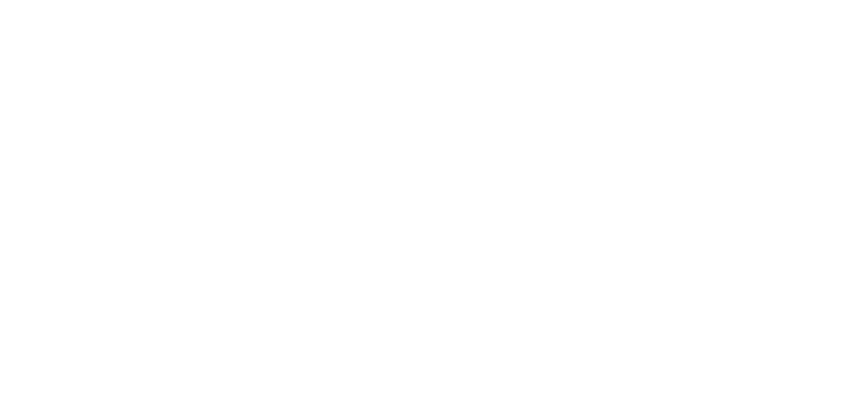
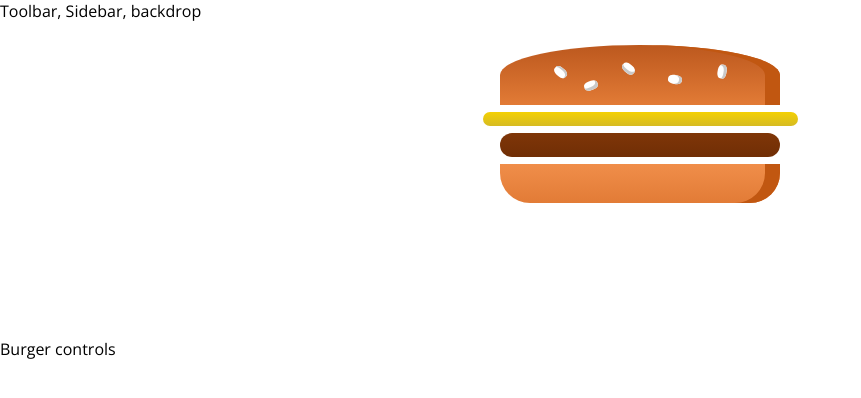
Before and after one commit to FlyingDad/React-Redux-Burger-Builder, a React (Create React App) app: page / in a window 1280 px wide. Shown: the top 398 px of the page, without its empty margins (0-861 px from the left). Built offline with nearby package versions, Linux system fonts and the light colour scheme.

Commit message:
Rendering burger

```diff
--- a/package.json
+++ b/package.json
@@ -4,6 +4,7 @@
   "private": true,
   "dependencies": {
     "node-sass": "^4.9.4",
+    "prop-types": "^15.6.2",
     "react": "^16.5.2",
     "react-dom": "^16.5.2",
     "react-scripts": "2.0.5"
--- a/src/App.js
+++ b/src/App.js
@@ -1,11 +1,15 @@
 import React, { Component } from 'react';
+import Layout from './components/Layout/Layout'
+import BurgerBuilder from './containers/BurgerBuilder/BurgerBuilder'
 import './App.scss';
 
 class App extends Component {
   render() {
     return (
       <div className="App">
-
+				<Layout>
+					<BurgerBuilder />
+				</Layout>
       </div>
     );
   }
--- a/src/App.scss
+++ b/src/App.scss
@@ -1,3 +1,3 @@
 .App {
-  text-align: center;
+
 }
--- /dev/null
+++ b/src/components/Burger/Burger.js
@@ -0,0 +1,24 @@
+import React from 'react';
+import Ingredient from './Ingredient/Ingredient'
+import './burger.scss'
+
+const Burger = () => {
+	return (
+		<div className="Burger">
+			<Ingredient
+				type="bread-top"
+			/>
+			<Ingredient
+				type="cheese"
+			/>
+			<Ingredient
+				type="meat"
+			/>
+			<Ingredient
+				type="bread-bottom"
+			/>
+		</div>
+	);
+};
+
+export default Burger;
--- /dev/null
+++ b/src/components/Burger/Ingredient/Ingredient.js
@@ -0,0 +1,45 @@
+import React, {Component} from 'react';
+import PropTypes from 'prop-types'
+import './ingredient.scss';
+
+class Ingredient extends Component {
+
+	render() {
+		let ingredient = null;
+
+		switch (this.props.type) {
+			case 'bread-bottom':
+				ingredient = <div className="BreadBottom" />;
+				break;
+			case 'bread-top':
+				ingredient = (
+					<div className="BreadTop">
+						<div className="Seeds1" />
+						<div className="Seeds2" />
+					</div>
+				);
+				break;
+			case 'meat':
+				ingredient = <div className="Meat" />;
+				break;
+			case 'cheese':
+				ingredient = <div className="Cheese" />;
+				break;
+			case 'bacon':
+				ingredient = <div className="Bacon" />;
+				break;
+			case 'salad':
+				ingredient = <div className="Salad" />;
+				break;
+			default:
+				ingredient = null;
+		}
+		return ingredient;
+	}
+};
+
+Ingredient.protoTypes = {
+	type: PropTypes.string.isRequired
+}
+
+export default Ingredient;
--- /dev/null
+++ b/src/components/Burger/Ingredient/ingredient.scss
@@ -0,0 +1,113 @@
+.BreadBottom {
+	height: 13%;
+	width: 80%;
+	background: linear-gradient(#F08E4A, #e27b36);
+	border-radius: 0 0 30px 30px;
+	box-shadow: inset -15px 0 #c15711;
+	margin: 2% auto;
+}
+
+.BreadTop {
+	height: 20%;
+	width: 80%;
+	background: linear-gradient(#bc581e, #e27b36);
+	border-radius: 50% 50% 0 0;
+	box-shadow: inset -15px 0 #c15711;
+	margin: 2% auto;
+	position: relative;
+}
+
+.Seeds1 {
+	width: 5%;
+	height: 15%;
+	position: absolute;
+	background-color: white;
+	left: 30%;
+	top: 60%;
+	border-radius: 40%;
+	transform: rotate(-20deg);
+	box-shadow: inset -2px -3px #c9c9c9;
+}
+
+.Seeds1:after {
+	content: "";
+	width: 100%;
+	height: 100%;
+	position: absolute;
+	background-color: white;
+	left: -170%;
+	top: -260%;
+	border-radius: 40%;
+	transform: rotate(60deg);
+	box-shadow: inset -1px 2px #c9c9c9;
+}
+
+.Seeds1:before {
+	content: "";
+	width: 100%;
+	height: 100%;
+	position: absolute;
+	background-color: white;
+	left: 290%;
+	top: -30%;
+	border-radius: 40%;
+	transform: rotate(60deg);
+	box-shadow: inset -1px -3px #c9c9c9;
+}
+
+.Seeds2 {
+	width: 5%;
+	height: 15%;
+	position: absolute;
+	background-color: white;
+	left: 60%;
+	top: 50%;
+	border-radius: 40%;
+	transform: rotate(10deg);
+	box-shadow: inset -3px 0 #c9c9c9;
+}
+
+.Seeds2:before {
+	content: "";
+	width: 100%;
+	height: 100%;
+	position: absolute;
+	background-color: white;
+	left: 320%;
+	top: -180%;
+	border-radius: 40%;
+	transform: rotate(90deg);
+	box-shadow: inset 1px 3px #c9c9c9;
+}
+
+
+.Meat {
+	width: 80%;
+	height: 8%;
+	background: linear-gradient(#7f3608, #702e05);
+	margin: 2% auto;
+	border-radius: 15px;
+}
+
+.Cheese {
+	width: 90%;
+	height: 4.5%;
+	margin: 2% auto;
+	background: linear-gradient(#f4d004, #d6bb22);
+	border-radius: 20px;
+}
+
+.Salad {
+	width: 85%;
+	height: 7%;
+	margin: 2% auto;
+	background: linear-gradient(#228c1d, #91ce50);
+	border-radius: 20px;
+}
+
+.Bacon {
+	width: 80%;
+	height: 3%;
+	background: linear-gradient(#bf3813, #c45e38);
+	margin: 2% auto;
+}
--- /dev/null
+++ b/src/components/Burger/burger.scss
@@ -0,0 +1,30 @@
+.Burger {
+	width: 100%;
+	margin: auto;
+	height: 250px;
+	overflow: scroll;
+	text-align: center;
+	font-weight: bold;
+	font-weight: 1.2rem;
+}
+
+@media (min-width: 1000px) and (min-height: 700px) {
+	.Burger {
+		width: 700px;
+		height: 600px;
+	}
+}
+
+@media (min-width: 500px) and (min-height: 401px) {
+	.Burger {
+		width: 450px;
+		height: 400px;
+	}
+}
+
+@media (min-width: 500px) and (min-height: 400px) {
+	.Burger {
+		width: 350px;
+		height: 300px;
+	}
+}
--- /dev/null
+++ b/src/components/Layout/Layout.js
@@ -0,0 +1,14 @@
+import React from 'react';
+import Aux from '../../hoc/Aux';
+import './layout.scss'
+
+const Layout = props => {
+	return (
+		<Aux>
+			<div>Toolbar, Sidebar, backdrop</div>
+			<main className="Layout">{props.children}</main>
+		</Aux>
+	);
+};
+
+export default Layout;
--- /dev/null
+++ b/src/components/Layout/layout.scss
@@ -0,0 +1,3 @@
+.Layout {
+	margin-top: 16px;
+}
--- /dev/null
+++ b/src/containers/BurgerBuilder/BurgerBuilder.js
@@ -0,0 +1,16 @@
+import React, { Component } from 'react';
+import Aux from '../../hoc/Aux'
+import Burger from '../../components/Burger/Burger'
+
+class BurgerBuilder extends Component {
+	render() {
+		return (
+			<Aux>
+				<Burger />
+				<div>Burger controls</div>
+			</Aux>
+		);
+	}
+}
+
+export default BurgerBuilder;
--- /dev/null
+++ b/src/hoc/Aux.js
@@ -0,0 +1,3 @@
+const Aux = (props) => props.children
+
+export default Aux;
```
Also changed, not shown: public/index.html (+1 -21 lines).
